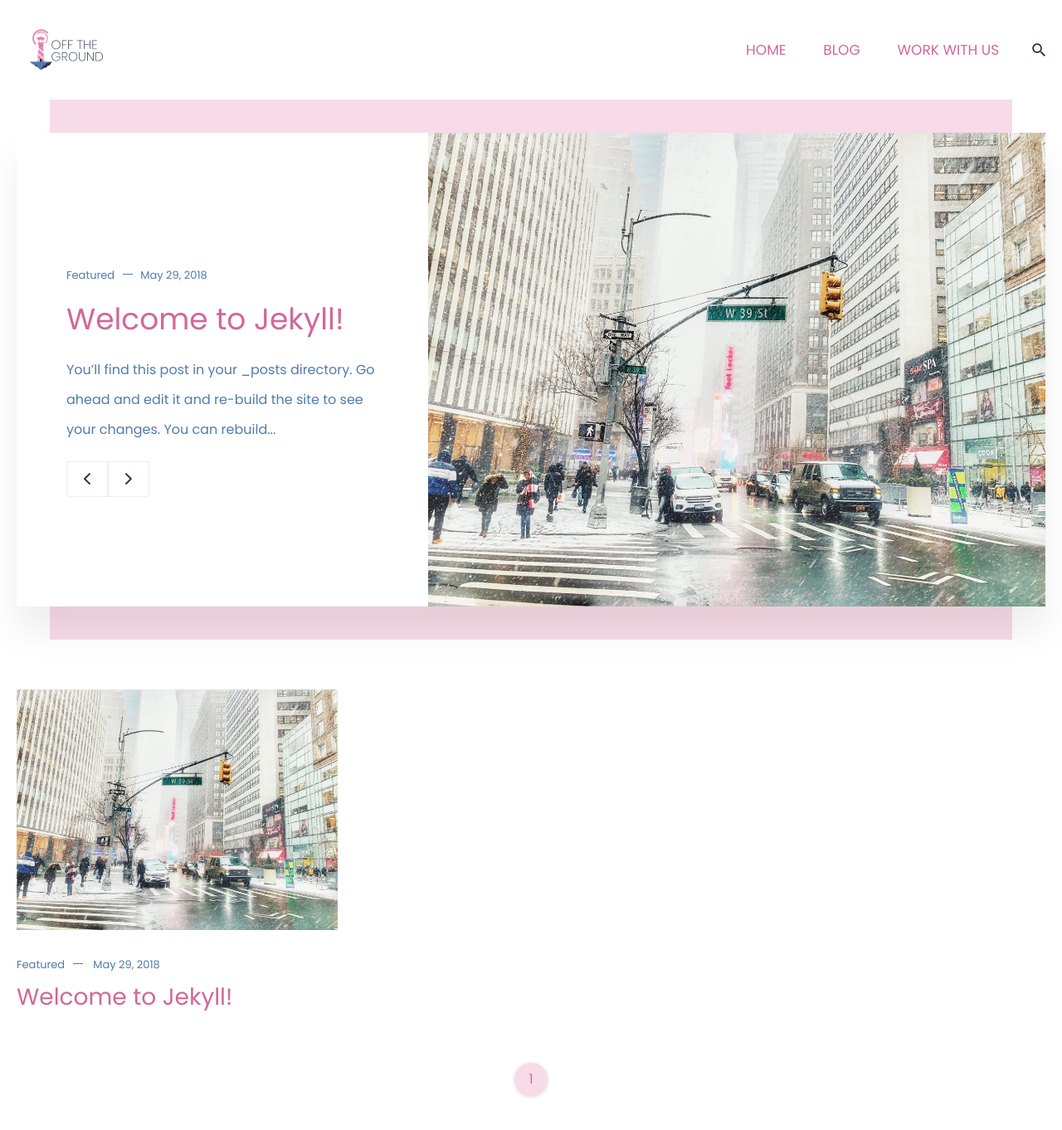
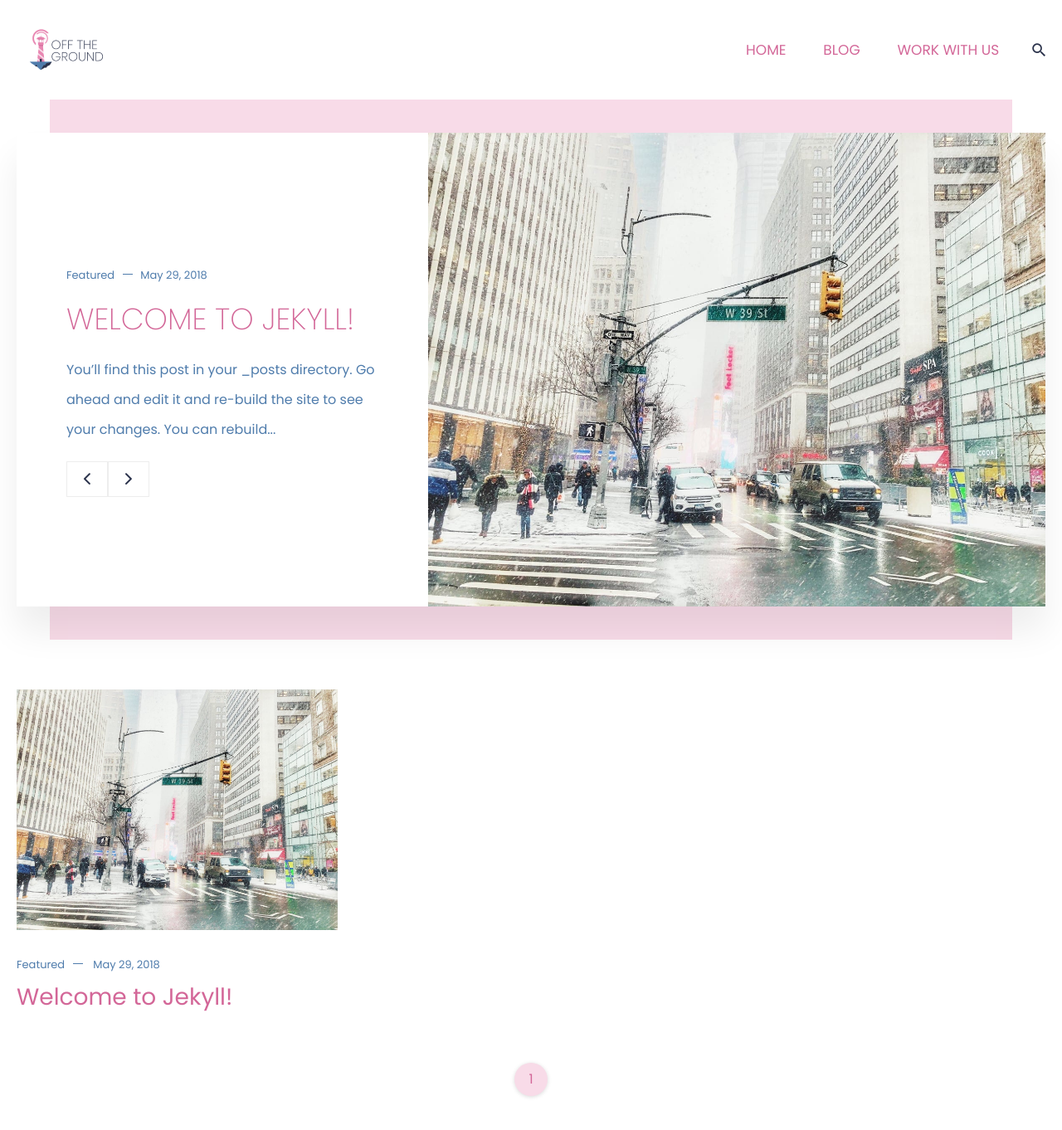
Before and after one commit to xavierosee/blog, a Jekyll site: the page built from index.html, in a window 1280 px wide and 1400 px high. Shown: the top 1362 px of the window at 83% size. Built offline with Jekyll 4.4.1, drawn with Linux system fonts in a browser that asks for light colours; nearby versions of some CDN libraries; the list of posts is cut into pages by our own code.

Commit message:
changed stylesheet

```diff
--- a/_sass/2-base/_base.scss
+++ b/_sass/2-base/_base.scss
@@ -49,6 +49,8 @@ h6 {
 
 h1 {
   font-size: $font-size-h1;
+  text-transform: uppercase;
+  font-weight: 200;
 }
 
 h2 {
```
Also changed, not shown: 1 other file.
